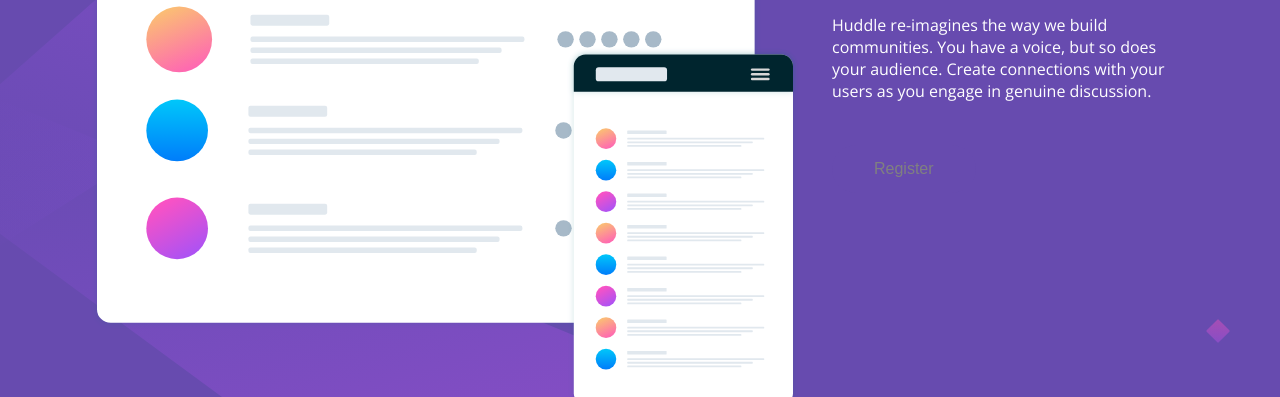
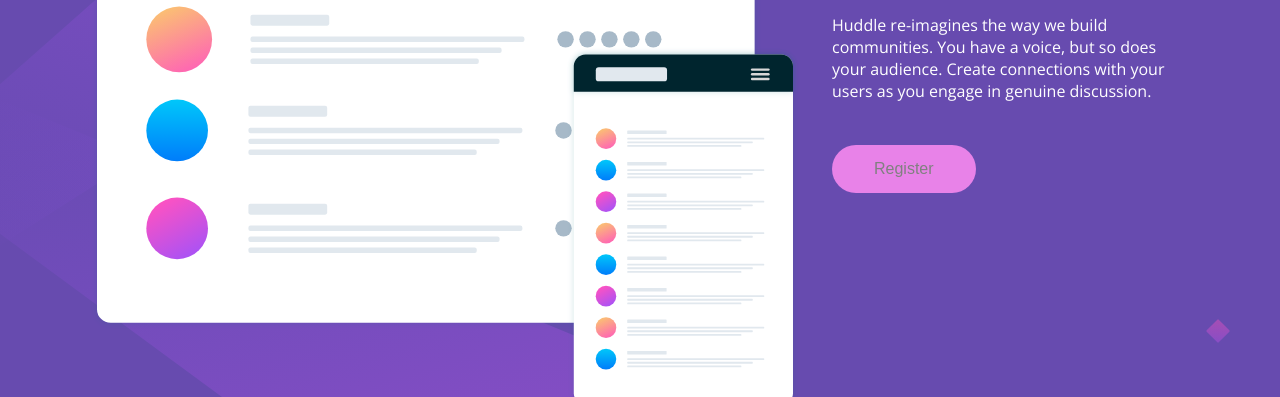
Before and after one commit to herssow21/huddle-landing-page, a plain HTML site: page index.html in a window 1280 px wide. In both pictures the pointer is over the input "Register". Shown: the part 275-672 px from the top of the page. Drawn offline with nearby package versions, Linux system fonts and the light colour scheme; a small style sheet from the web is missing.

Commit message:
first commit

```diff
--- a/css/style.css
+++ b/css/style.css
@@ -76,7 +76,7 @@ right: 9%;
 
 }
   input:hover{
-      background-color:hsl(257, 40%, 49%)
+      background-color:hsl(300, 69%, 71%)
   }
   @media (max-width: 768px) {
  *{
```
Also changed, not shown: screenshots/active-state.png (added), screenshots/desktop-view.png (added), screenshots/mobile-view.png (added), 1 other file.
